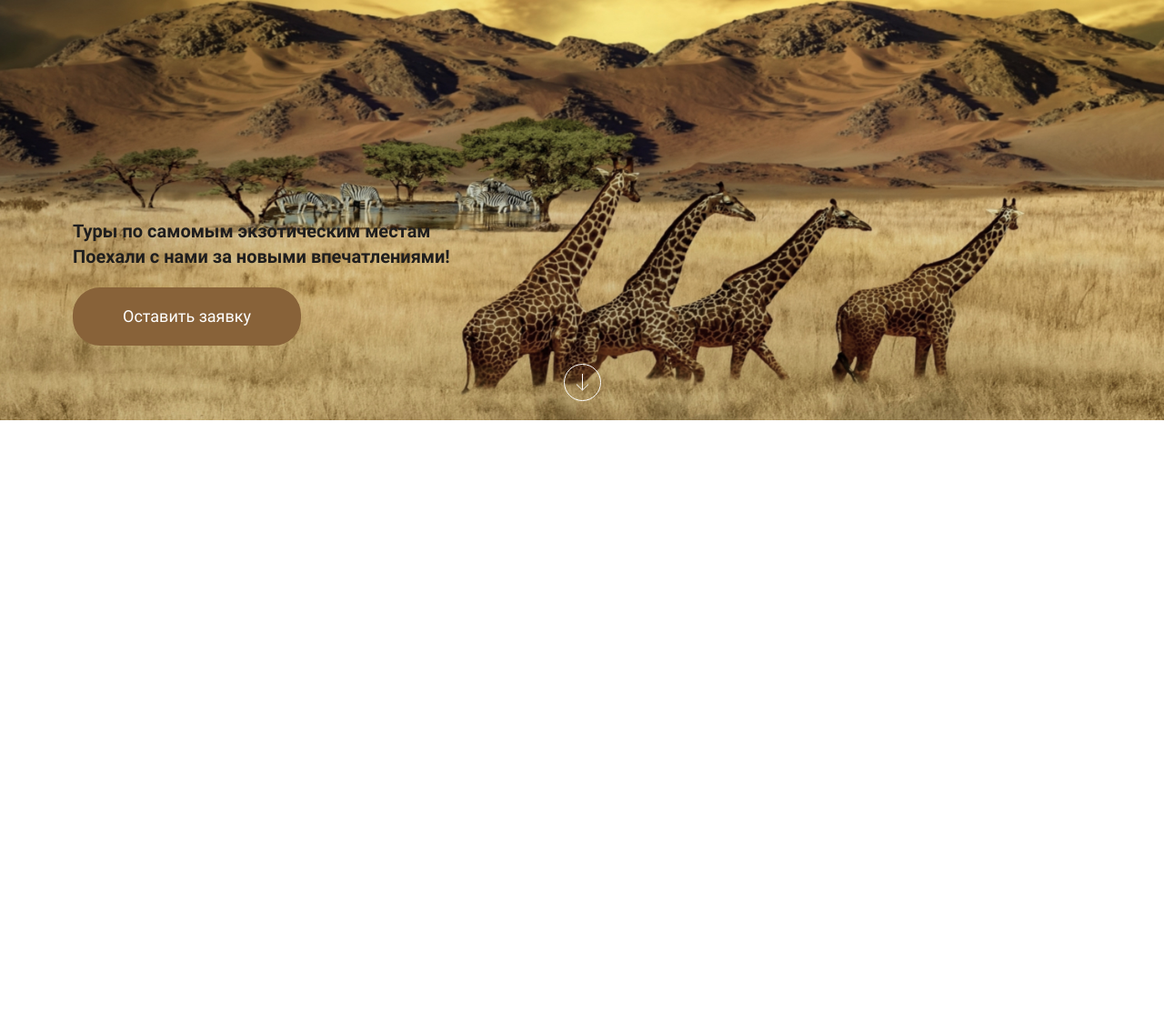
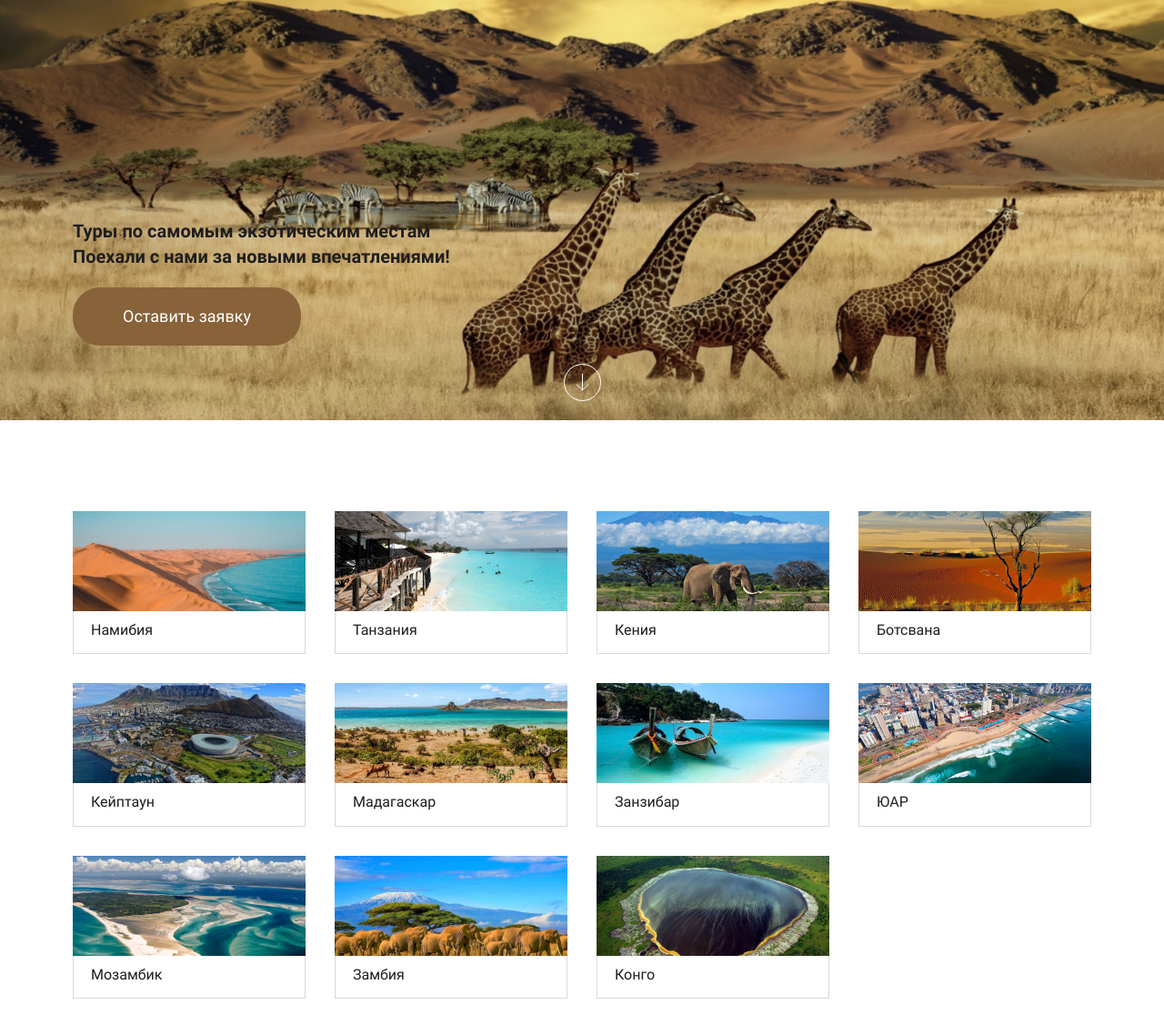
Before and after one commit to rook16rus/Safari, a website built with webpack: page src/index.html in a window 1280 px wide. Shown: the part 338-1454 px from the top of the page at 91% size. Before the commit the page ends 800 px from the top, so only its background shows below. Built offline with nearby package versions, Linux system fonts and the light colour scheme.

Commit message:
Разметил и стилизовал блок с направлениями

```diff
--- a/src/index.html
+++ b/src/index.html
@@ -45,7 +45,57 @@
     </div>
   </header>
   <main>
-
+    <section class="direction">
+      <h2 class="visually-hidden">Направления</h2>
+      <div class="container">
+        <ul class="direction__list">
+          <li class="direction__item">
+            <img class="direction__img" src="./images/direction-1.jpg" alt="">
+            <p class="direction__text">Намибия</p>
+          </li>
+          <li class="direction__item">
+            <img class="direction__img" src="./images/direction-2.jpg" alt="">
+            <p class="direction__text">Танзания</p>
+          </li>
+          <li class="direction__item">
+            <img class="direction__img" src="./images/direction-3.jpg" alt="">
+            <p class="direction__text">Кения</p>
+          </li>
+          <li class="direction__item">
+            <img class="direction__img" src="./images/direction-4.jpg" alt="">
+            <p class="direction__text">Ботсвана</p>
+          </li>
+          <li class="direction__item">
+            <img class="direction__img" src="./images/direction-5.jpg" alt="">
+            <p class="direction__text">Кейптаун</p>
+          </li>
+          <li class="direction__item">
+            <img class="direction__img" src="./images/direction-6.jpg" alt="">
+            <p class="direction__text">Мадагаскар</p>
+          </li>
+          <li class="direction__item">
+            <img class="direction__img" src="./images/direction-7.jpg" alt="">
+            <p class="direction__text">Занзибар</p>
+          </li>
+          <li class="direction__item">
+            <img class="direction__img" src="./images/direction-8.jpg" alt="">
+            <p class="direction__text">ЮАР</p>
+          </li>
+          <li class="direction__item">
+            <img class="direction__img" src="./images/direction-9.jpg" alt="">
+            <p class="direction__text">Мозамбик</p>
+          </li>
+          <li class="direction__item">
+            <img class="direction__img" src="./images/direction-10.jpg" alt="">
+            <p class="direction__text">Замбия</p>
+          </li>
+          <li class="direction__item">
+            <img class="direction__img" src="./images/direction-11.jpg" alt="">
+            <p class="direction__text">Конго</p>
+          </li>
+        </ul>
+      </div>
+    </section>
   </main>
 
   <footer class="footer">
--- a/src/sass/style.scss
+++ b/src/sass/style.scss
@@ -20,12 +20,29 @@ a {
   color: inherit;
 }
 
+ul {
+  list-style: none;
+  margin: 0;
+  padding: 0;
+}
+
+
+
 .container {
   max-width: 1140px;
   margin: 0 auto;
   padding: 0 10px;
 }
 
+.visually-hidden {
+  position: absolute;
+  clip: rect(1px, 1px, 1px, 1px);
+  padding: 0;
+  border: 0;
+  width: 1px;
+  height: 1px;
+  overflow: hidden;
+}
 .header {
   background: url(../images/header-bg.jpg) no-repeat center;
   background-size: cover;
@@ -106,3 +123,24 @@ a {
   text-align: center;
   margin-bottom: 15px;
 }
+
+.direction {
+  padding: 100px 0;
+}
+
+.direction__list {
+  display: grid;
+  grid-template-columns: repeat(4,1fr);
+  grid-gap: 32px;
+}
+
+.direction__img {
+  display: block;
+}
+
+.direction__text {
+  font-size: 16px;
+  border: 1px solid #D9D9DE;
+  border-top: none;
+  padding: 10px 19px 14px;
+}
```
Also changed, not shown: src/images/direction-1.jpg (added), src/images/direction-10.jpg (added), src/images/direction-11.jpg (added), src/images/direction-2.jpg (added), src/images/direction-3.jpg (added), src/images/direction-4.jpg (added), src/images/direction-5.jpg (added), src/images/direction-6.jpg (added), src/images/direction-7.jpg (added), src/images/direction-8.jpg (added), src/images/direction-9.jpg (added).
